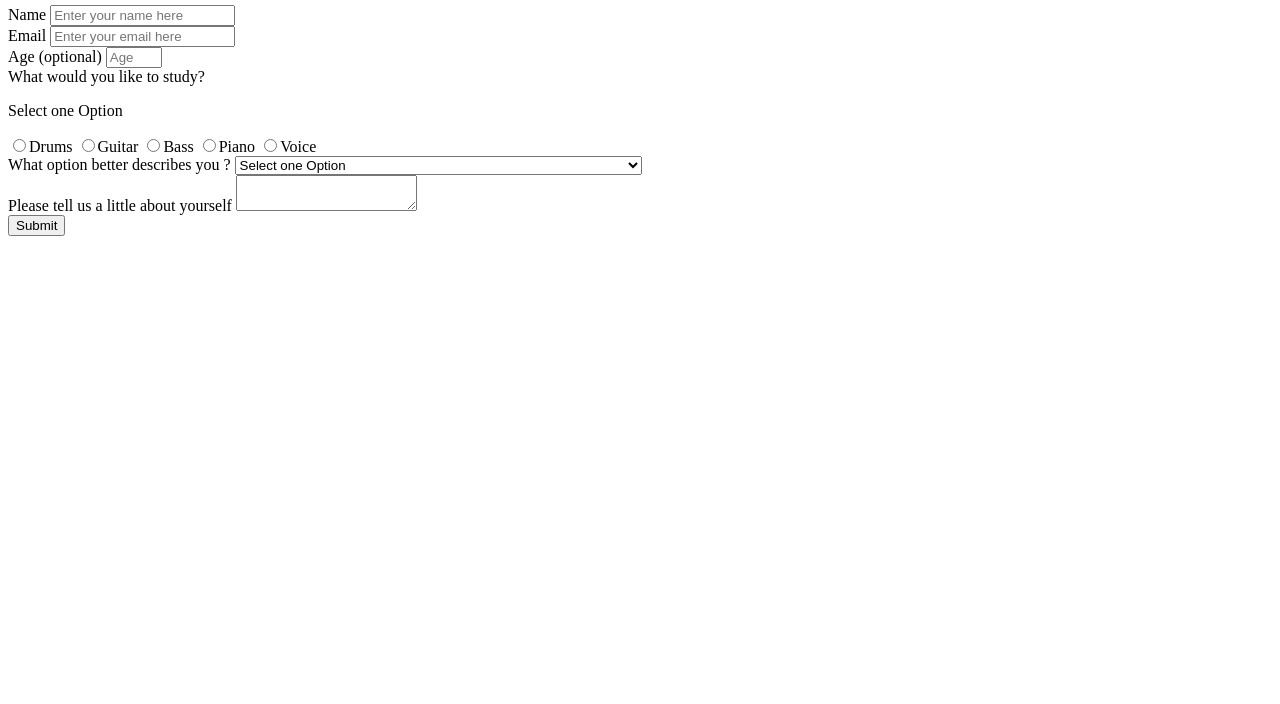
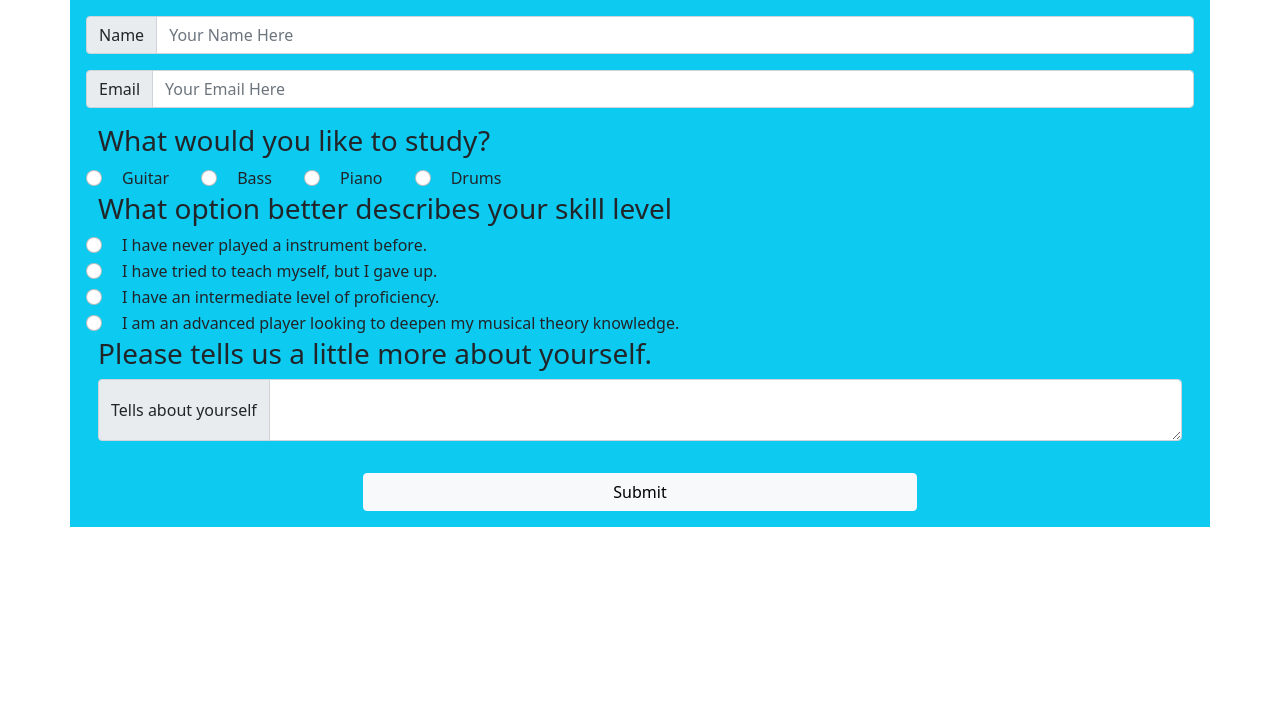
Before and after one commit to Peixoto1214/project-five, a plain HTML site: page index.html in a window 1280 px wide. Shown: the part 96-800 px from the top of the page. Drawn offline with nearby package versions, Linux system fonts and the light colour scheme.

Commit message:
bootstrap

```diff
--- a/index.html
+++ b/index.html
@@ -4,80 +4,84 @@
   <meta charset="UTF-8">
   <meta http-equiv="X-UA-Compatible" content="IE=edge">
   <meta name="viewport" content="width=device-width, initial-scale=1.0">
+  <link href="https://cdn.jsdelivr.net/npm/bootstrap@5.1.3/dist/css/bootstrap.min.css" rel="stylesheet" integrity="sha384-1BmE4kWBq78iYhFldvKuhfTAU6auU8tT94WrHftjDbrCEXSU1oBoqyl2QvZ6jIW3" crossorigin="anonymous">
   <title>Music Academy</title>
 </head>
 <body>
+  <div class="container-xl p-3 mb-2 bg-info text-dark">
+  <h1 class="container-fluid">Youth Music Academy</h1>
+  <p class="container-fluid">Giving your dreams a little push. </p>
 
+    <div class="input-group mb-3">
+      <span class="input-group-text" id="inputGroup-sizing-default">Name</span>
+      <input placeholder="Your Name Here" type="text" class="form-control" aria-label="Sizing example input" aria-describedby="inputGroup-sizing-default">
+    </div>
+    <div class="input-group mb-3">
+      <span class="input-group-text" id="inputGroup-sizing-default">Email</span>
+      <input placeholder="Your Email Here" type="text" class="form-control" aria-label="Sizing example input" aria-describedby="inputGroup-sizing-default">
+    </div>
+    <h3 class="container-fluid"> What would you like to study?</h3>
+    <div class="form-check form-check-inline ">
+      <input class="form-check-input " type="radio" name="inlineRadioOptions" id="inlineRadio1" value="option1">
+      <label class="form-check-label container-fluid" for="inlineRadio1">Guitar</label>
+    </div>
+    <div class="form-check form-check-inline ">
+      <input class="form-check-input" type="radio" name="inlineRadioOptions" id="inlineRadio2" value="option2">
+      <label class="form-check-label container-fluid" for="inlineRadio2">Bass</label>
+    </div>
+    <div class="form-check form-check-inline ">
+      <input class="form-check-input" type="radio" name="inlineRadioOptions" id="inlineRadio3" value="option3" >
+      <label class="form-check-label container-fluid" for="inlineRadio3">Piano</label>
+    </div>
+    <div class="form-check form-check-inline ">
+      <input class="form-check-input" type="radio" name="inlineRadioOptions" id="inlineRadio3" value="option3" >
+      <label class="form-check-label container-fluid" for="inlineRadio3">Drums</label>
+    </div>
+    <h3 class="container-fluid">What option better describes your skill level</h3>
+    <div class="form-check form-check-inline container-fluid">
+      <input class="form-check-input " type="radio" name="inlineRadioOptions" id="inlineRadio1" value="option1">
+      <label class="form-check-label container-fluid" for="inlineRadio1">I have never played a instrument before.</label>
+    </div>
+    <div class="form-check form-check-inline container-fluid">
+      <input class="form-check-input" type="radio" name="inlineRadioOptions" id="inlineRadio2" value="option2">
+      <label class="form-check-label container-fluid" for="inlineRadio2">I have tried to teach myself, but I gave up.</label>
+    </div>
+    <div class="form-check form-check-inline container-fluid">
+      <input class="form-check-input" type="radio" name="inlineRadioOptions" id="inlineRadio3" value="option3" >
+      <label class="form-check-label container-fluid" for="inlineRadio3">I have an intermediate level of proficiency. </label>
+    </div>
+    <div class="form-check form-check-inline container-fluid">
+      <input class="form-check-input" type="radio" name="inlineRadioOptions" id="inlineRadio3" value="option3" >
+      <label class="form-check-label container-fluid" for="inlineRadio3">I am an advanced player looking to deepen my musical theory knowledge.</label>
+    </div>
+    <h3 class="container-fluid">Please tells us a little more about yourself.</h3>
+    <div class="input-group container-fluid">
+      <span class="input-group-text">Tells about yourself</span>
+      <textarea class="form-control" aria-label="With textarea"></textarea>
+    </div>
+    <div class="d-grid gap-2 col-6 mx-auto">
+      <br>
+      <button class="btn btn-light" type="button">Submit</button>
+    </div>
+
+
+
+
+
+
+
+
+
+
+
+
+
+
+
+
+
+
+
+  </div>
 </body>
 </html>
-<div id="maindiv">
-    <header id="header" class="header">
-      <h2 id="title">Music Academy</h2>
-      <p id="description" class="description-text"><em>Giving form to your dreams</em></p>
-    </header>
- <form id="survey-form">
-  <div class="form-group">
-    <label>Name</label>
-    <input type="text"
-         id="name"
-         name="name"
-         placeholder="Enter your name here"
-         class="form-name"
-         required> </input>
- </div>
- <div class="form-group">
-    <label>Email</label>
-    <input type="email"
-           id="email"
-           name="email"
-           placeholder="Enter your email here"
-           class="form-email"
-           required></input>
-  </div>
-  <div class="form-group">
-    <label>Age<span class="optional"> (optional)</span></label>
-    <input type="number"
-           id="age"
-           name="age" ç
-           placeholder="Age"
-           min="10"
-           max="99"
-           class="form-control"></input>
-  </div>
-
-  <div class="form-group" name="radio">
-    <label>What would you like to study?</label>
-    <p class="choice-description"> Select one Option</p>
-    <label><input type="radio" value="drums" name="choices" class="choice">Drums</label>
-    <label><input type="radio" value="guitar" name="choices" class="choice">Guitar</label>
-    <label><input type="radio" value="bass" name="choices" class="choice">Bass</label>
-    <label><input type="radio" value="piano" name="choices" class="choice">Piano</label>
-    <label><input type="radio" value="voice" name="choices" class="choice">Voice</label>
-
-  </div>
-
-  <div class="form-group">
-    <label> What option better describes you ?</label>
-    <select id="dropdown" class="formdropdown" required>
-      <option disabled selected value class="choice-description"> Select one Option</option>
-      <option>I am a novice (never played before)</option>
-      <option>I have tried to learn before (gave up after a few months)</option>
-      <option>I have been playing for a few years (need help with music theory)</option>
-    </select>
-    </div>
-  <div class="form-group">
-      <label> Please tell us a little about yourself</label>
-      <textarea id="comments"
-                class="input-textarea"
-                name="comment"
-                placeholder="Enter your comment here...">
-      </textarea>
-    </div>
-    <div class="form-group">
-         <button type="submit"
-                 class="submit"
-                 id="submit">
-           Submit
-      </button>
-    </form>
-  </div>
--- a/src/style.css
+++ b/src/style.css
@@ -1,4 +1,4 @@
-@import url('https://fonts.googleapis.com/css?family=Poppins:200i,400&display=swap');
+/*@import url('https://fonts.googleapis.com/css?family=Poppins:200i,400&display=swap');
 
 :root {
   --color-white: #f3f3f3;
@@ -98,3 +98,4 @@ label,
 .form-name{
   margin:auto;
 }
+*/
```
